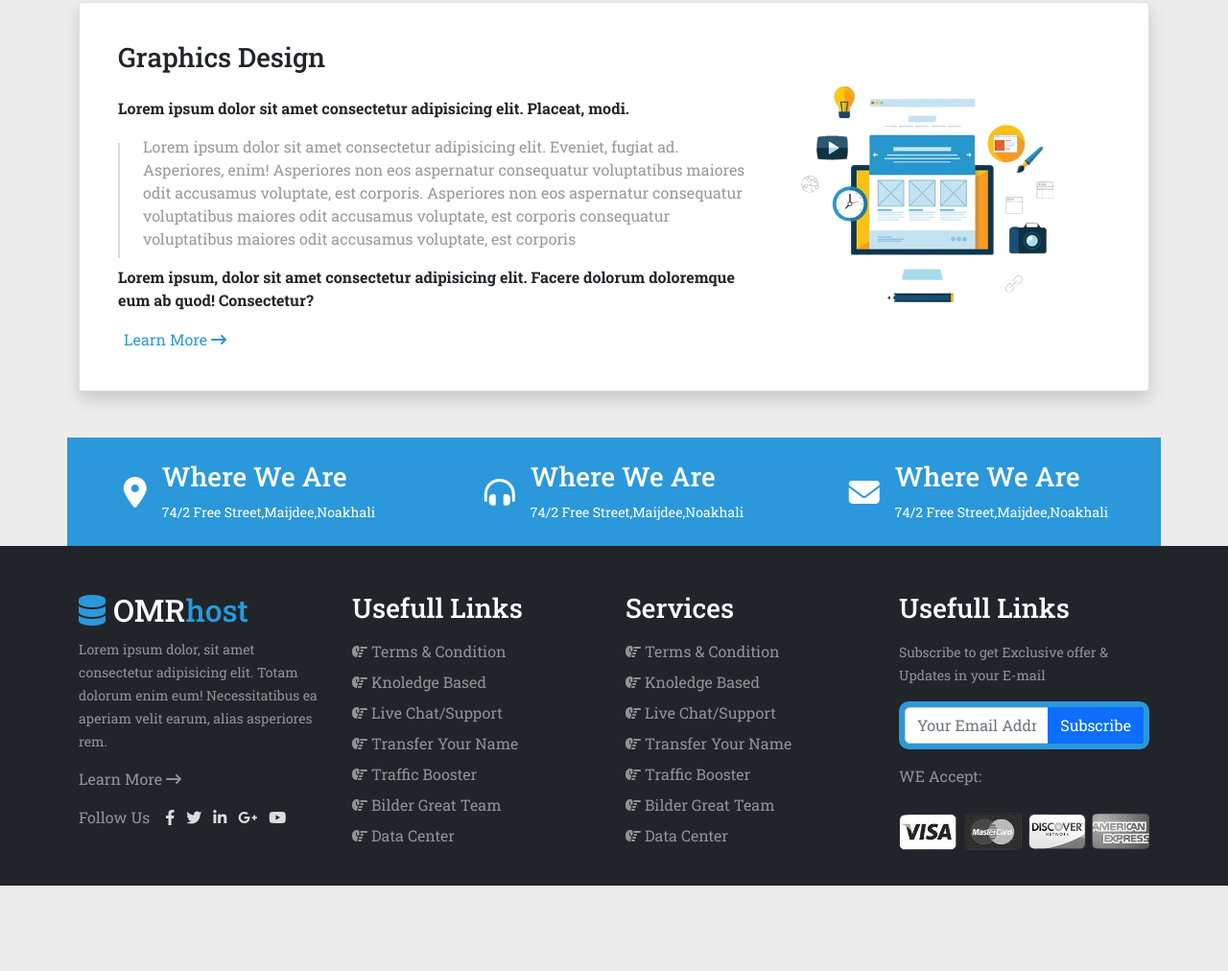
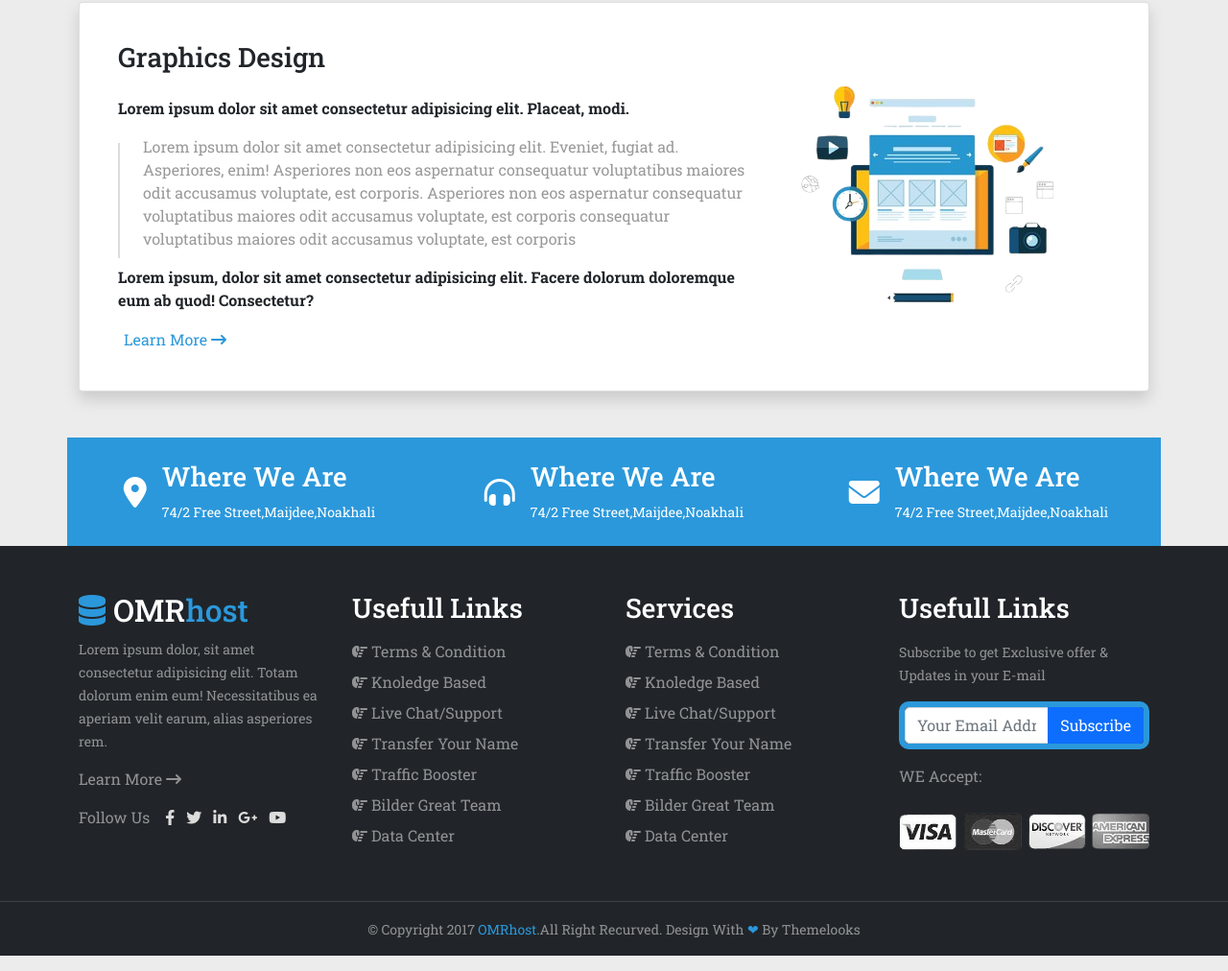
Before and after one commit to fazlerabbytalukder/OMRhost-Website-Frontend, a plain HTML site: page index.html in a window 1280 px wide. Shown: the part 2725-3737 px from the top of the page at 96% size. Before the commit the page ends 3648 px from the top, so only its background shows below. Drawn offline with nearby package versions, Linux system fonts and the light colour scheme.

Commit message:
copyright part

```diff
--- a/index.html
+++ b/index.html
@@ -648,6 +648,10 @@
                     </div>
                 </div>
             </div>
+            <hr style="color: #999999">
+            <div>
+                <p class="text-white-50 text-center pb-3"><small>&copy; Copyright 2017 <span style="color: #2B98DB">OMRhost</span>.All Right Recurved. Design With <span style="color: #2B98DB">&#10084;</span> By Themelooks</small></p>
+            </div>
         </div>
     </footer>
 
```
